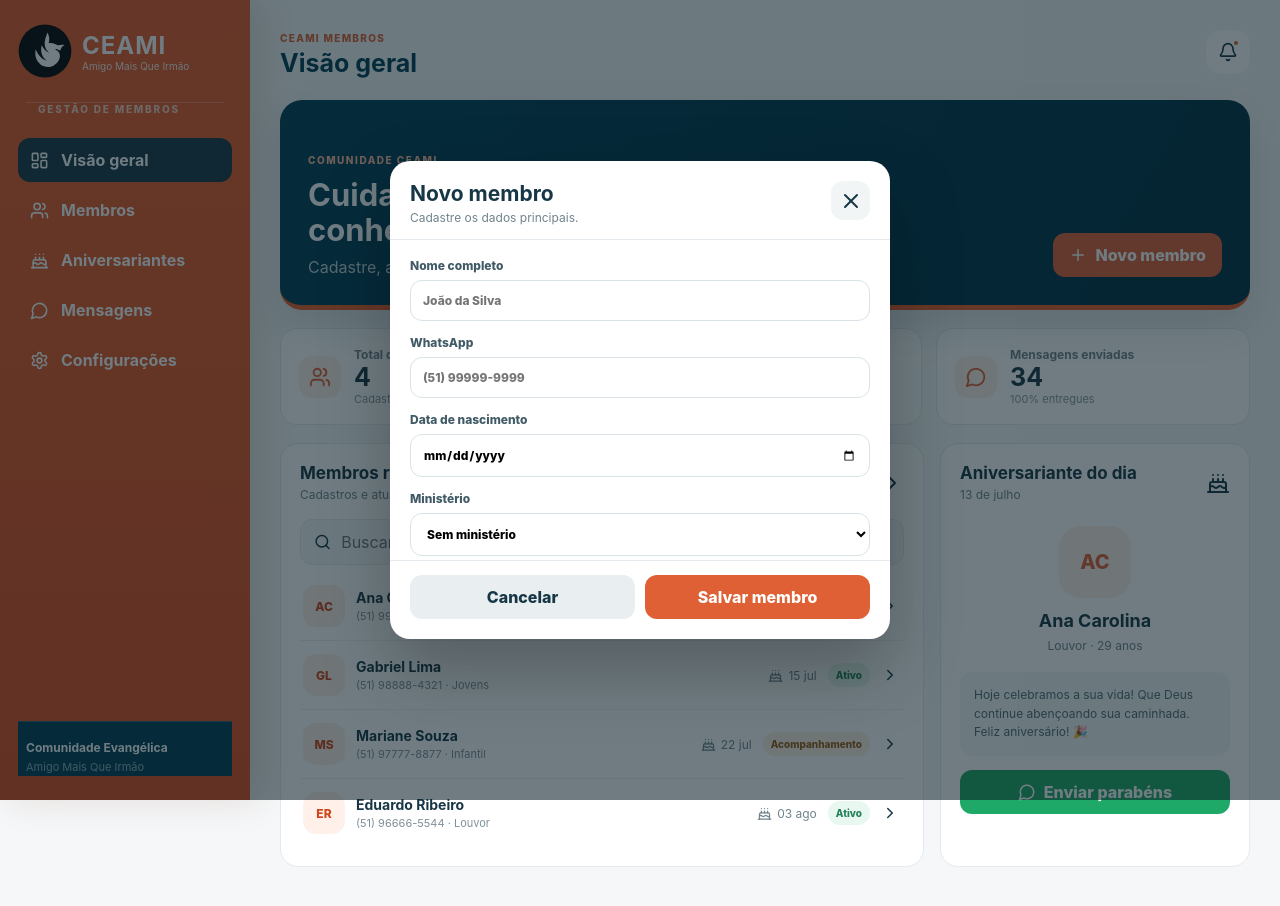
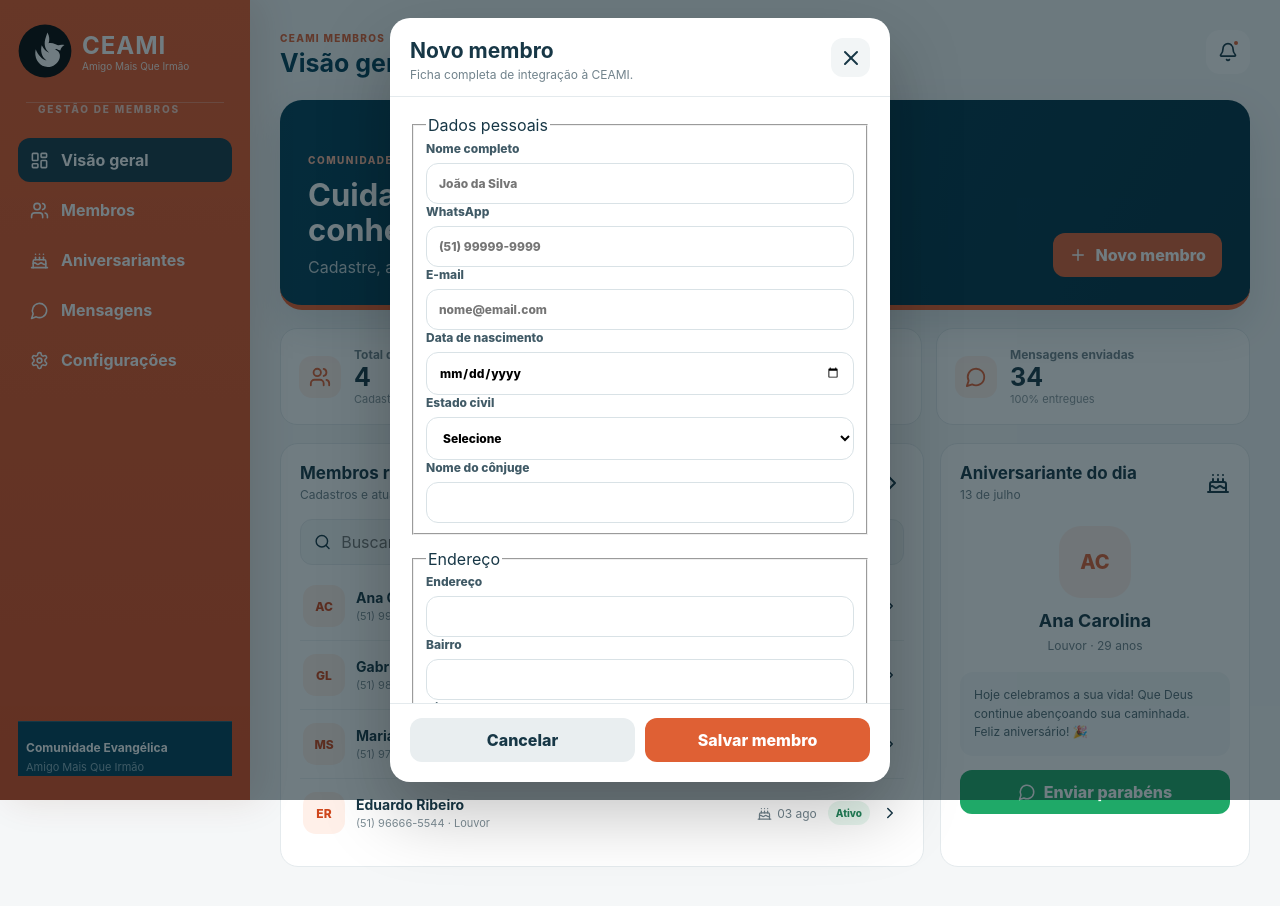
Before and after one commit to anthonytribeiro587/ceami-membros, a Next.js app: page / in a window 1280 px wide. Both pictures are taken after a click on the button "Novo membro". Built offline with nearby package versions, Linux system fonts and the light colour scheme.

Commit message:
feat: ampliar ficha de membros com formação e batismo

```diff
--- a/app/page.tsx
+++ b/app/page.tsx
@@ -51,33 +51,25 @@ export default function Home(){
     </aside>
 
     <section className="content">
-      <header className="topbar">
-        <button className="mobile-menu" onClick={()=>setMenuOpen(true)} aria-label="Abrir menu"><Menu/></button>
-        <div className="page-title"><small>CEAMI MEMBROS</small><h1>{title}</h1></div>
-        <button className="notification" aria-label="Notificações"><Bell size={20}/><i/></button>
-      </header>
-
-      {screen==='dashboard'&&<>
-        <section className="hero-card"><div><span>COMUNIDADE CEAMI</span><h2>Cuidar de pessoas começa por conhecê-las.</h2><p>Cadastre, acompanhe e celebre cada membro da igreja.</p></div><button onClick={()=>setModalOpen(true)}><Plus size={18}/>Novo membro</button></section>
-        <section className="stats-grid"><article><Users/><div><span>Total de membros</span><strong>{members.length}</strong><small>Cadastros ativos</small></div></article><article><Cake/><div><span>Aniversários no mês</span><strong>12</strong><small>1 hoje</small></div></article><article><MessageCircle/><div><span>Mensagens enviadas</span><strong>34</strong><small>100% entregues</small></div></article></section>
-        <section className="dashboard-grid"><MemberList members={filtered} query={query} setQuery={setQuery}/><BirthdayCard/></section>
-      </>}
-
+      <header className="topbar"><button className="mobile-menu" onClick={()=>setMenuOpen(true)} aria-label="Abrir menu"><Menu/></button><div className="page-title"><small>CEAMI MEMBROS</small><h1>{title}</h1></div><button className="notification" aria-label="Notificações"><Bell size={20}/><i/></button></header>
+      {screen==='dashboard'&&<><section className="hero-card"><div><span>COMUNIDADE CEAMI</span><h2>Cuidar de pessoas começa por conhecê-las.</h2><p>Cadastre, acompanhe e celebre cada membro da igreja.</p></div><button onClick={()=>setModalOpen(true)}><Plus size={18}/>Novo membro</button></section><section className="stats-grid"><article><Users/><div><span>Total de membros</span><strong>{members.length}</strong><small>Cadastros ativos</small></div></article><article><Cake/><div><span>Aniversários no mês</span><strong>12</strong><small>1 hoje</small></div></article><article><MessageCircle/><div><span>Mensagens enviadas</span><strong>34</strong><small>100% entregues</small></div></article></section><section className="dashboard-grid"><MemberList members={filtered} query={query} setQuery={setQuery}/><BirthdayCard/></section></>}
       {screen==='members'&&<section className="panel page-panel"><div className="section-head"><div><h2>Membros cadastrados</h2><p>Consulte, pesquise e mantenha os dados atualizados.</p></div><button className="primary" onClick={()=>setModalOpen(true)}><Plus size={18}/>Novo membro</button></div><MemberList members={filtered} query={query} setQuery={setQuery} simple/></section>}
-
       {screen==='birthdays'&&<section className="panel page-panel"><div className="section-head"><div><h2>Aniversariantes</h2><p>Organizados por data para facilitar o cuidado.</p></div></div><div className="birthday-list">{members.map(m=><article key={m.id}><div className="member-avatar">{m.initials}</div><div><strong>{m.name}</strong><span>{m.ministry}</span></div><b>{m.birthday}</b><button><MessageCircle size={18}/>Parabenizar</button></article>)}</div></section>}
-
       {screen==='messages'&&<section className="panel page-panel"><div className="empty-state"><MessageCircle/><h2>Mensagens automáticas</h2><p>Aqui ficarão o histórico, a programação e o status dos parabéns enviados pelo WhatsApp.</p><button className="primary">Configurar mensagem</button></div></section>}
-
       {screen==='settings'&&<section className="panel page-panel settings-grid"><div><h2>Configurações</h2><p>Defina o horário, texto padrão e integração do WhatsApp.</p></div><label>Horário de envio<input type="time" defaultValue="08:00"/></label><label>Mensagem padrão<textarea defaultValue="Hoje celebramos a sua vida! Que Deus continue abençoando sua caminhada. Feliz aniversário! 🎉"/></label><button className="primary"><CheckCircle2 size={18}/>Salvar configurações</button></section>}
     </section>
 
     {menuOpen&&<button className="menu-overlay" onClick={()=>setMenuOpen(false)} aria-label="Fechar menu"/>}
-    {modalOpen&&<div className="modal-overlay" onMouseDown={()=>setModalOpen(false)}><form className="modal" action={addMember} onMouseDown={e=>e.stopPropagation()}><div className="modal-header"><div><h2>Novo membro</h2><p>Cadastre os dados principais.</p></div><button type="button" onClick={()=>setModalOpen(false)}><X/></button></div><div className="modal-body"><label>Nome completo<input name="name" required placeholder="João da Silva"/></label><label>WhatsApp<input name="phone" inputMode="tel" placeholder="(51) 99999-9999"/></label><label>Data de nascimento<input name="birthday" type="date"/></label><label>Ministério<select name="ministry"><option>Sem ministério</option><option>Louvor</option><option>Jovens</option><option>Infantil</option><option>Ação social</option><option>Intercessão</option></select></label></div><div className="modal-actions"><button type="button" className="secondary" onClick={()=>setModalOpen(false)}>Cancelar</button><button type="submit" className="primary">Salvar membro</button></div></form></div>}
+    {modalOpen&&<div className="modal-overlay" onMouseDown={()=>setModalOpen(false)}><form className="modal member-form" action={addMember} onMouseDown={e=>e.stopPropagation()}><div className="modal-header"><div><h2>Novo membro</h2><p>Ficha completa de integração à CEAMI.</p></div><button type="button" onClick={()=>setModalOpen(false)}><X/></button></div><div className="modal-body">
+      <fieldset><legend>Dados pessoais</legend><div className="form-grid"><label className="full">Nome completo<input name="name" required placeholder="João da Silva"/></label><label>WhatsApp<input name="phone" inputMode="tel" placeholder="(51) 99999-9999"/></label><label>E-mail<input name="email" type="email" placeholder="nome@email.com"/></label><label>Data de nascimento<input name="birthday" type="date"/></label><label>Estado civil<select name="marital_status"><option value="">Selecione</option><option>Solteiro</option><option>Casado</option><option>Separado</option><option>Divorciado</option><option>Viúvo</option><option>União estável</option></select></label><label className="full">Nome do cônjuge<input name="spouse_name"/></label></div></fieldset>
+      <fieldset><legend>Endereço</legend><div className="form-grid"><label className="full">Endereço<input name="address"/></label><label>Bairro<input name="neighborhood"/></label><label>Cidade<input name="city"/></label><label>CEP<input name="zip_code" inputMode="numeric"/></label></div></fieldset>
+      <fieldset><legend>Família</legend><div className="choice-row"><label className="check-card"><input type="checkbox" name="has_children"/><span>Tem filhos</span></label></div><label>Nomes dos filhos<textarea name="children_names" placeholder="Um nome por linha"/></label></fieldset>
+      <fieldset><legend>Histórico de fé</legend><div className="choice-grid"><label className="check-card"><input type="checkbox" name="previous_church"/><span>Veio de outra igreja</span></label><label className="check-card"><input type="checkbox" name="water_baptized"/><span>Batizado nas águas</span></label><label className="check-card"><input type="checkbox" name="holy_spirit_baptized"/><span>Batizado no Espírito Santo</span></label><label className="check-card"><input type="checkbox" name="fundamentos_fe"/><span>Curso Fundamentos da Fé</span></label></div><div className="form-grid"><label>Igreja anterior<input name="previous_church_name"/></label><label>Igreja do batismo<input name="baptism_church"/></label><label>Data do batismo<input name="baptism_date" type="date"/></label><label>Data do curso<input name="fundamentos_fe_date" type="date"/></label></div></fieldset>
+      <fieldset><legend>Serviço e ministério</legend><div className="form-grid"><label>Ministério<select name="ministry"><option>Sem ministério</option><option>Louvor</option><option>Jovens</option><option>Infantil</option><option>Ação social</option><option>Intercessão</option></select></label><label>Talentos e habilidades<input name="talents" placeholder="Música, ensino, recepção..."/></label><label className="full">Observações<textarea name="notes"/></label></div></fieldset>
+      <label className="check-card consent"><input type="checkbox" name="whatsapp_consent"/><span>Autoriza contato e mensagens da igreja pelo WhatsApp</span></label>
+    </div><div className="modal-actions"><button type="button" className="secondary" onClick={()=>setModalOpen(false)}>Cancelar</button><button type="submit" className="primary">Salvar membro</button></div></form></div>}
   </main>;
 }
 
-function MemberList({members,query,setQuery,simple=false}:{members:Member[];query:string;setQuery:(v:string)=>void;simple?:boolean}){
- return <div className={simple?'member-block':'panel member-block'}>{!simple&&<div className="panel-title"><div><h3>Membros recentes</h3><p>Cadastros e atualizações</p></div><ChevronRight/></div>}<div className="search-box"><Search size={18}/><input value={query} onChange={e=>setQuery(e.target.value)} placeholder="Buscar membro"/></div><div className="member-list">{members.map(m=><article className="member-row" key={m.id}><div className="member-avatar">{m.initials}</div><div className="member-info"><strong>{m.name}</strong><span>{m.phone} · {m.ministry}</span></div><div className="member-date"><Cake size={15}/>{m.birthday}</div><span className={`status ${m.status==='Ativo'?'active-status':'follow-status'}`}>{m.status}</span><ChevronRight size={18}/></article>)}</div></div>
-}
+function MemberList({members,query,setQuery,simple=false}:{members:Member[];query:string;setQuery:(v:string)=>void;simple?:boolean}){return <div className={simple?'member-block':'panel member-block'}>{!simple&&<div className="panel-title"><div><h3>Membros recentes</h3><p>Cadastros e atualizações</p></div><ChevronRight/></div>}<div className="search-box"><Search size={18}/><input value={query} onChange={e=>setQuery(e.target.value)} placeholder="Buscar membro"/></div><div className="member-list">{members.map(m=><article className="member-row" key={m.id}><div className="member-avatar">{m.initials}</div><div className="member-info"><strong>{m.name}</strong><span>{m.phone} · {m.ministry}</span></div><div className="member-date"><Cake size={15}/>{m.birthday}</div><span className={`status ${m.status==='Ativo'?'active-status':'follow-status'}`}>{m.status}</span><ChevronRight size={18}/></article>)}</div></div>}
 function BirthdayCard(){return <aside className="panel birthday-card"><div className="panel-title"><div><h3>Aniversariante do dia</h3><p>13 de julho</p></div><Cake/></div><div className="birthday-person"><div className="large-avatar">AC</div><h4>Ana Carolina</h4><span>Louvor · 29 anos</span></div><div className="message-preview">Hoje celebramos a sua vida! Que Deus continue abençoando sua caminhada. Feliz aniversário! 🎉</div><button className="whatsapp"><MessageCircle size={18}/>Enviar parabéns</button></aside>}
```
